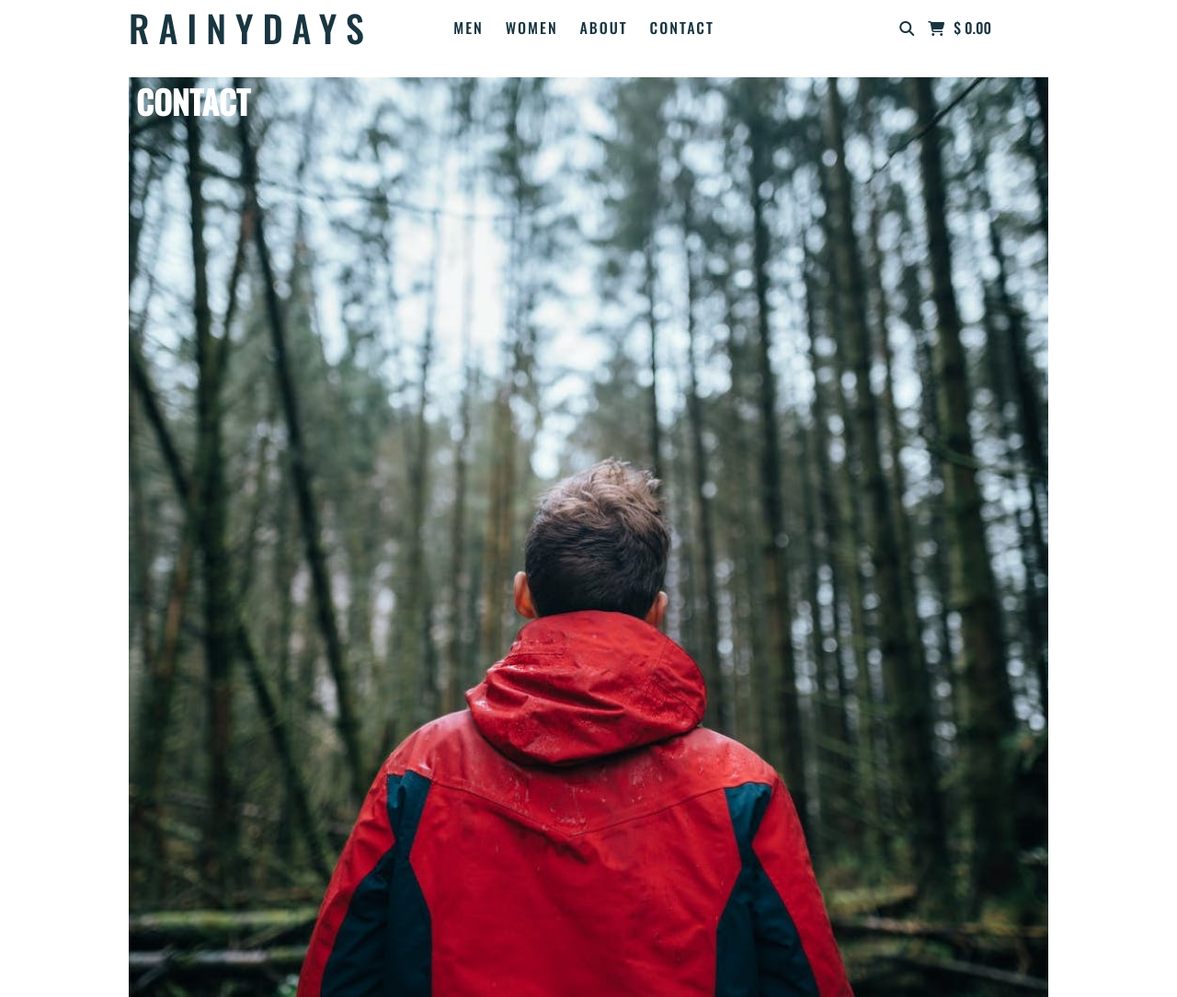
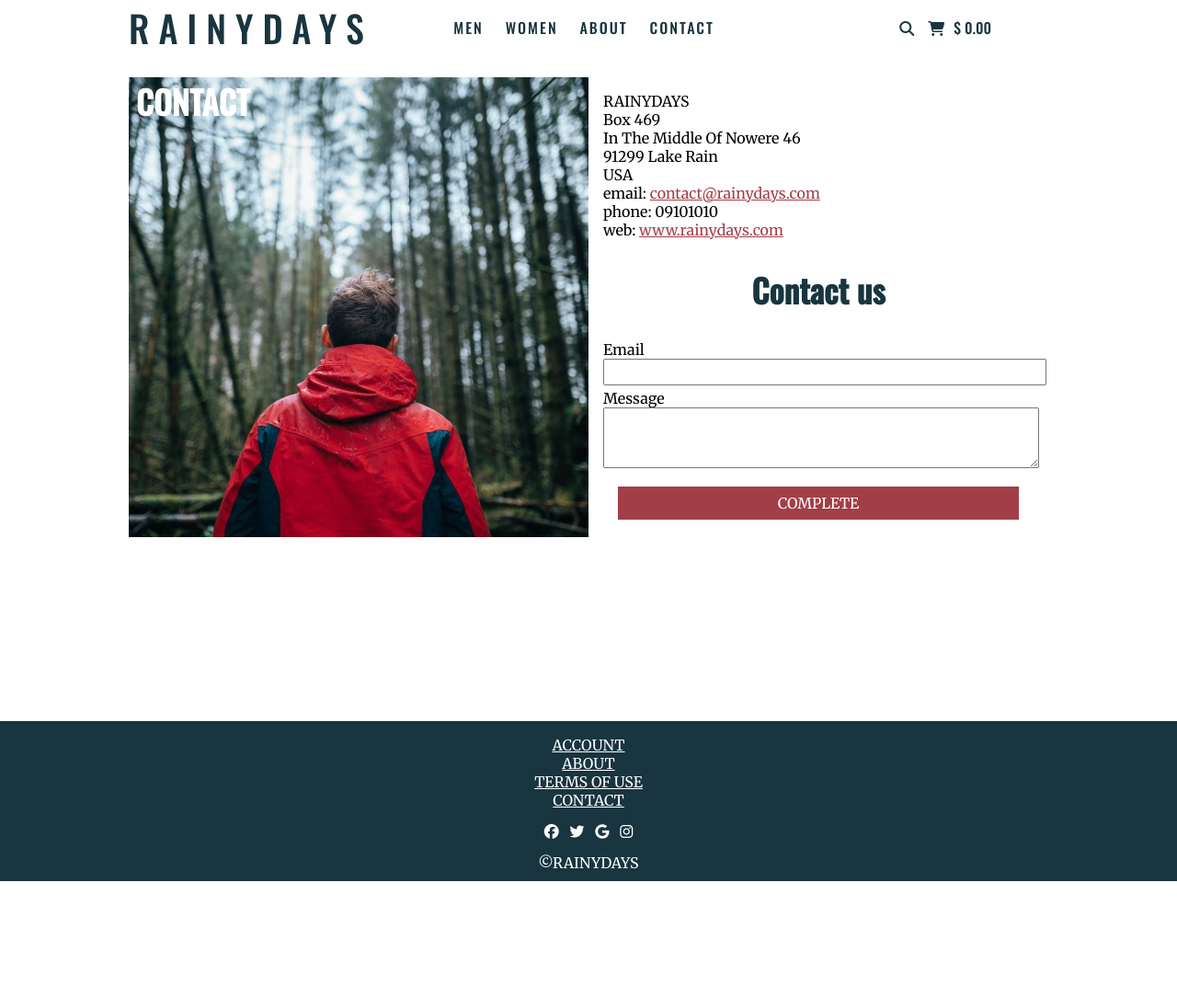
Before and after one commit to johnsulf/rainydays, a plain HTML site: page rainydays/contact.html in a window 1280 px wide. Shown: the top 1084 px of the page at 92% size. After the commit the page ends 958 px from the top, so only its background shows below. Drawn offline with nearby package versions, Linux system fonts and the light colour scheme.

Commit message:
contact web

```diff
--- a/rainydays/contact.html
+++ b/rainydays/contact.html
@@ -43,12 +43,14 @@
     </div>
   </header>
   <main>
-    <section>
+    <section class="checkout_container">
+        <div>
           <a href="about.html" class="categories__card stacked">
             <img src="images/red_jacket.jpeg" alt="Man in red jacket in forest.">
             <h1>contact</h1>
           </a>
-    </section>
+        </div>
+        <div>
           <section class="contact_info">
             <p>RAINYDAYS</p>
             <p>Box 469</p>
@@ -69,6 +71,8 @@
                 <a href="index.html" class="cta">complete</a>
             </form>
           </section>
+        </div>
+    </section>
   </main>
   <footer>
       <div class="footer__links">
--- a/rainydays/css/styles.css
+++ b/rainydays/css/styles.css
@@ -209,6 +209,7 @@ footer {
     position: absolute;
     width: 100%;
     left: 0;
+
 }
 
 .footer__links {
@@ -229,6 +230,7 @@ footer p {
 .icon {
     padding: 1rem 0.25rem;
 }
+
 
 /* product info */
 
@@ -339,8 +341,8 @@ footer p {
     color: #183540;
 }
 
-.contact_info {
-    margin: 1rem 0;
+.contact_info, .checkout_form {
+    margin: 1rem 1rem;
 }
 
 .checkout_summary, .checkout_review {
@@ -464,7 +466,7 @@ label::after {
 }
 
 @media (min-width: 800px) {
-    .mobile-nav, .stars, .filter_sort {
+    .mobile-nav, .filter_sort,.product_info .stars  {
         display: none;
     }
 
@@ -522,6 +524,10 @@ label::after {
         height: 40%;
         margin: 0 1rem;
     }
+
+    .checkout_container  {
+        margin-bottom: 20%;
+    }
 }
 
 @media (max-width: 799px) {
@@ -547,7 +553,7 @@ label::after {
         justify-content: center;
     }
 
-    .filter_sort__web {
+    .filter_sort__web, .stars-web {
         display: none;
     }
 
@@ -559,6 +565,7 @@ label::after {
     .about__center {
         display: block;
     }
+
 
     /* hamburgerhack */
 
```
Lines whose indentation alone changed are shown as unchanged.
